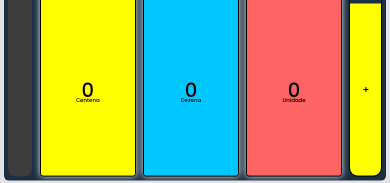
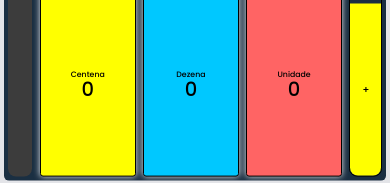
Before and after one commit to juniorsn1409/fractiabaci, a Next.js app: page / in a window 390 px wide. Shown: the part 547-730 px from the top of the page. Built offline with nearby package versions, Linux system fonts and the light colour scheme.

Commit message:
[PF-68]- Habilitado dark e responsividade Ok - finalizado posiscao dark 1.0

```diff
--- a/src/styles/styles.css
+++ b/src/styles/styles.css
@@ -167,10 +167,10 @@
 }
 .board-decimal-place span {
   color: black;
-  font-size: 1.4vw;
+  font-size: 2vw;
   transition: 0.5s ease-in-out;
   position: relative;
-  top: 33%;
+  top: 28%;
 }
 .board-side-right {
     color: black;
```
